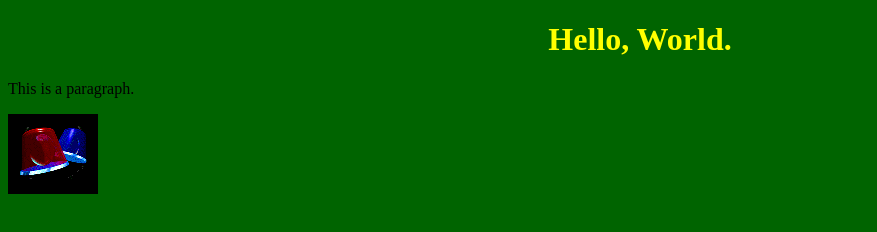
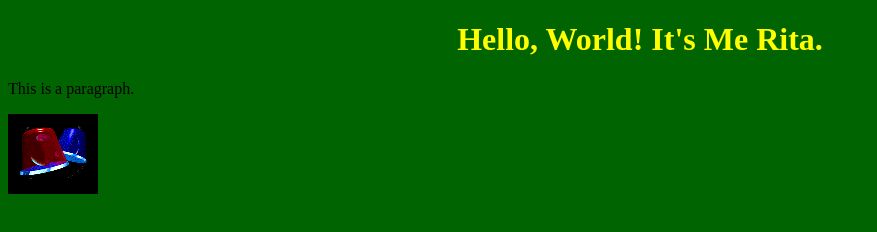
Before and after one commit to riri7282/90s-web, a plain HTML site: page index.html in a window 1280 px wide. Shown: the whole page, without its empty margins (0-877 px from the left). Drawn offline with Linux system fonts and the light colour scheme.

Commit message:
web name

```diff
--- a/index.html
+++ b/index.html
@@ -14,7 +14,7 @@
       Like the title, which appears on the browser tab but not inside the page
       Further down you'll see the content that displays in the page
     -->
-    <title>My Website's Name</title>
+    <title>Rita's Name</title>
 
     <!-- The website stylesheet -->
     <link rel="stylesheet" href="./style.css" />
@@ -24,7 +24,7 @@
   </head>
   <body>
      <h1>
-       Hello, World.
+       Hello, World! It's Me Rita.
     </h1>
     <p>
       This is a paragraph.
```
